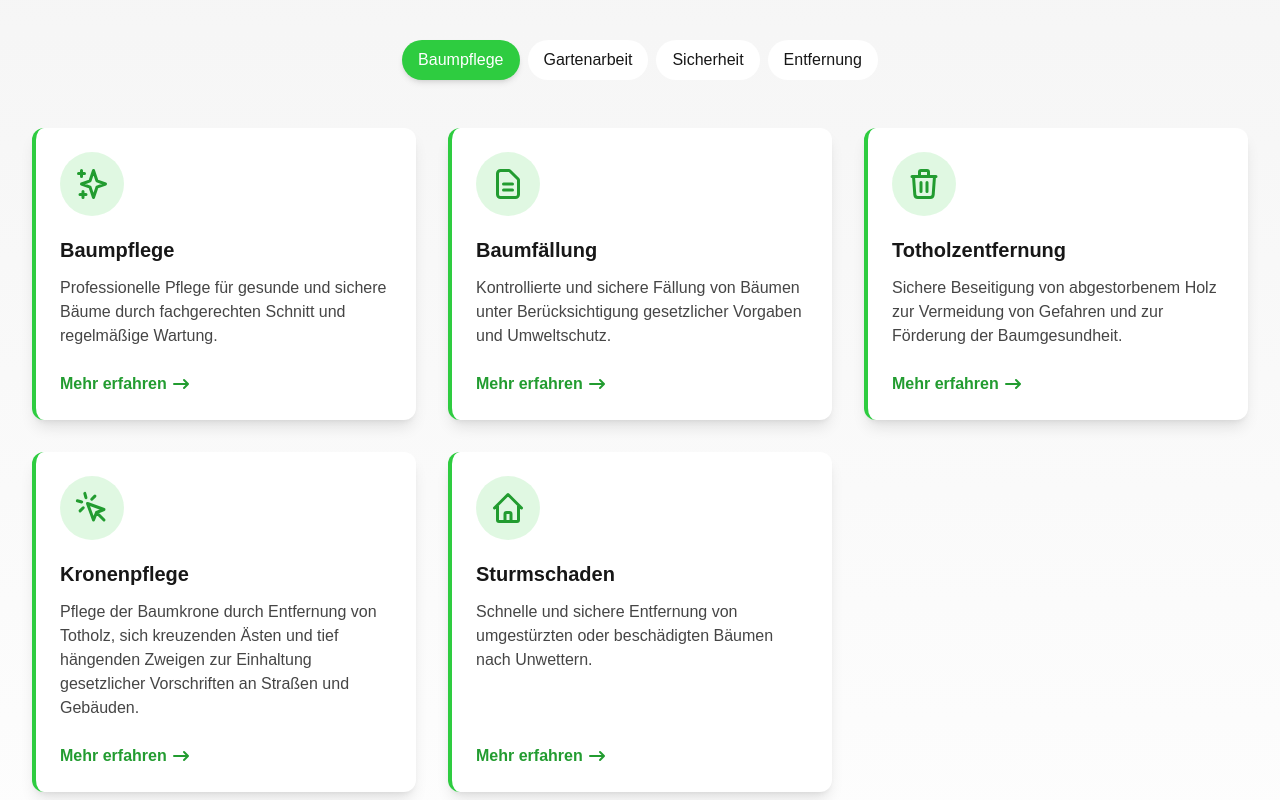
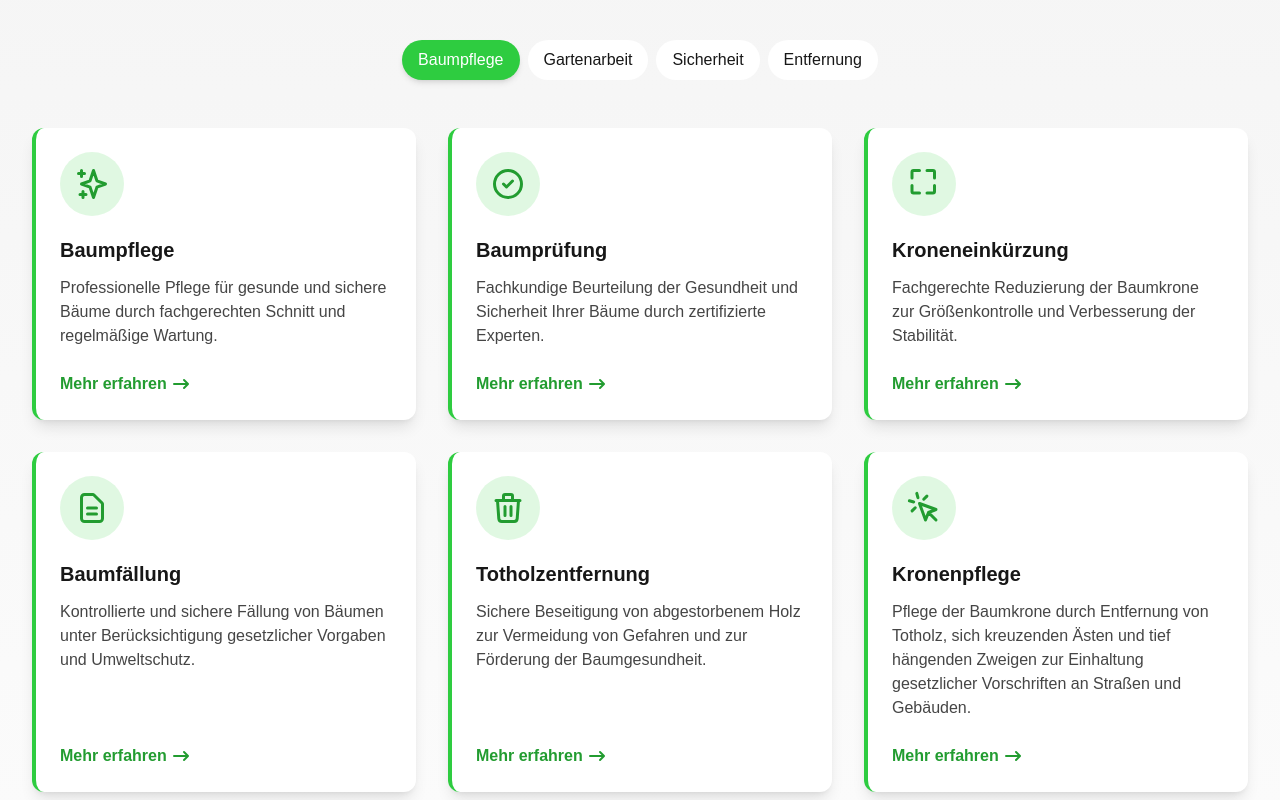
Before and after one commit to daniellambert95/cartertreecare, a Next.js app: page / in a window 1280 px wide. Shown: the part 1000-1800 px from the top of the page. Built offline with nearby package versions, Linux system fonts and the light colour scheme; no server answers.

Commit message:
Update Services.tsx

```diff
--- a/src/components/Services.tsx
+++ b/src/components/Services.tsx
@@ -71,6 +71,26 @@ const Services = () => {
       icon: (
         <svg xmlns="http://www.w3.org/2000/svg" className="h-9 w-9" fill="none" viewBox="0 0 24 24" stroke="currentColor">
           <path strokeLinecap="round" strokeLinejoin="round" strokeWidth={2} d="M5 3v4M3 5h4M6 17v4m-2-2h4m5-16l2.286 6.857L21 12l-5.714 2.143L13 21l-2.286-6.857L5 12l5.714-2.143L13 3z" />
+        </svg>
+      ),
+      category: 'tree-care'
+    },
+    {
+      title: 'Baumprüfung',
+      description: 'Fachkundige Beurteilung der Gesundheit und Sicherheit Ihrer Bäume durch zertifizierte Experten.',
+      icon: (
+        <svg xmlns="http://www.w3.org/2000/svg" className="h-9 w-9" fill="none" viewBox="0 0 24 24" stroke="currentColor">
+          <path strokeLinecap="round" strokeLinejoin="round" strokeWidth={2} d="M9 12l2 2 4-4m6 2a9 9 0 11-18 0 9 9 0 0118 0z" />
+        </svg>
+      ),
+      category: 'tree-care'
+    },
+    {
+      title: 'Kroneneinkürzung',
+      description: 'Fachgerechte Reduzierung der Baumkrone zur Größenkontrolle und Verbesserung der Stabilität.',
+      icon: (
+        <svg xmlns="http://www.w3.org/2000/svg" className="h-9 w-9" fill="none" viewBox="0 0 24 24" stroke="currentColor">
+          <path strokeLinecap="round" strokeLinejoin="round" strokeWidth={2} d="M4 8V4a1 1 0 011-1h4m5 0h4a1 1 0 011 1v4m0 5v4a1 1 0 01-1 1h-4m-5 0H5a1 1 0 01-1-1v-4" />
         </svg>
       ),
       category: 'tree-care'
```
